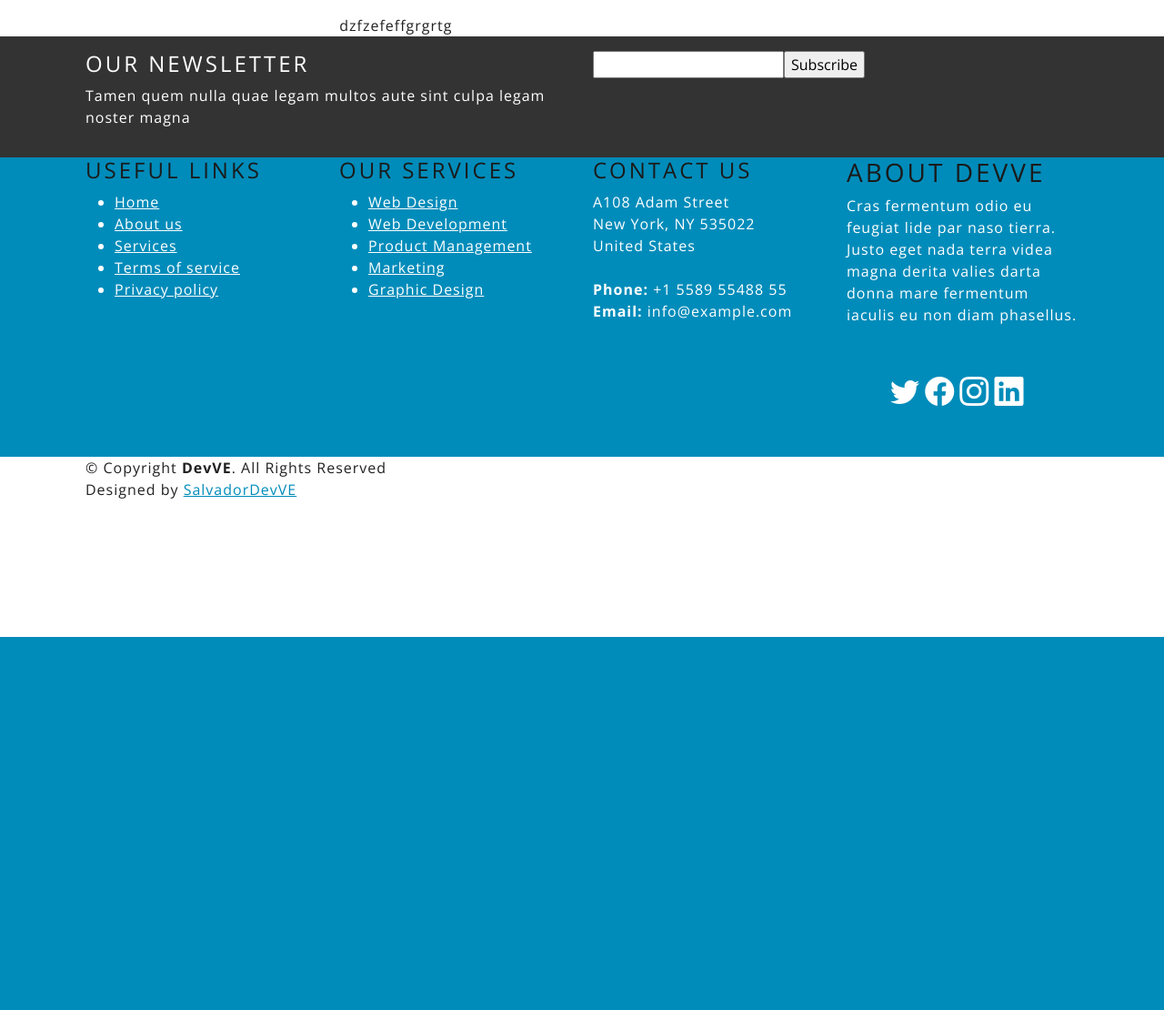
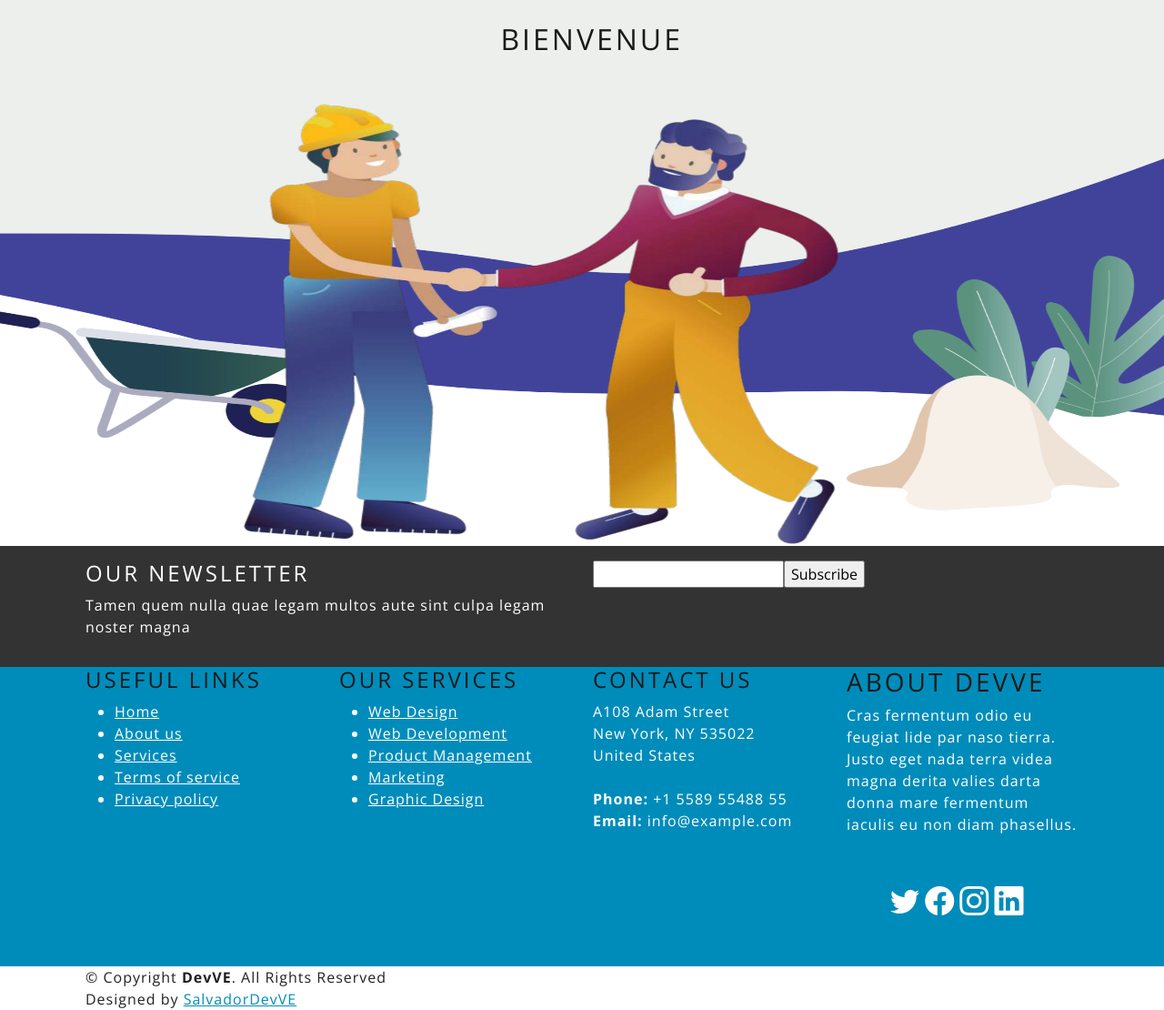
Before and after one commit to LouisLallier/ProjetGroup2, a Symfony app: template templates/home/home.html.twig in a window 1280 px wide. Shown: the part 100-1210 px from the top of the page at 91% size. Before the commit the page ends 800 px from the top, so only its background shows below. Run offline with Twig, Linux system fonts and the light colour scheme; the template is opened without the code that fills it, so the values that code supplies are empty; some libraries are stand-ins or nearby versions.

Commit message:
commit 10

```diff
--- a/templates/base.html.twig
+++ b/templates/base.html.twig
@@ -18,7 +18,7 @@
 
 
 </head>
-<body>
+<div>
 <nav class="navbar navbar-expand-lg navbar-dark bg-primary" style="height: 100px">
     <div class="container-fluid" style="max-height: 100px">
 
@@ -100,14 +100,26 @@
         </div>
     </div>
 </nav>
+
+
+
+
+
+
+
+
+    {% block tailleimage %}
 <div class="col-md-5 mx-auto">
-    <h1 class="text-center m-3">{% block h1 %}{% endblock %}</h1>
+    {% endblock %}
+
 
 {% block body %}
+    <h1 class="text-center m-3">{% block h1 %}{% endblock %}</h1>
 
 
 
 {% endblock %}
+
 </div>
 <footer id="footer">
     <div class="footer-newsletter text-white p-3 bg-dark" >
--- a/templates/home/home.html.twig
+++ b/templates/home/home.html.twig
@@ -3,5 +3,19 @@
 {% block title %}Home{% endblock %}
 
 {% block body %}
-dzfzefeffgrgrtg
+
+    {% block tailleimage %}
+<div class="col-md-12 mx-auto">
+    {% endblock %}
+
+    <div>
+            <div style="position: relative">
+                <div style="position: absolute;top: 4%; left:43%"><h2>Bienvenue</h2></div>
+                <img src="{{ asset('images/image1.png') }}" height="600px" width="100%">
+
+            </div>
+
+
+    </div>
+    </div>
 {% endblock %}
```
